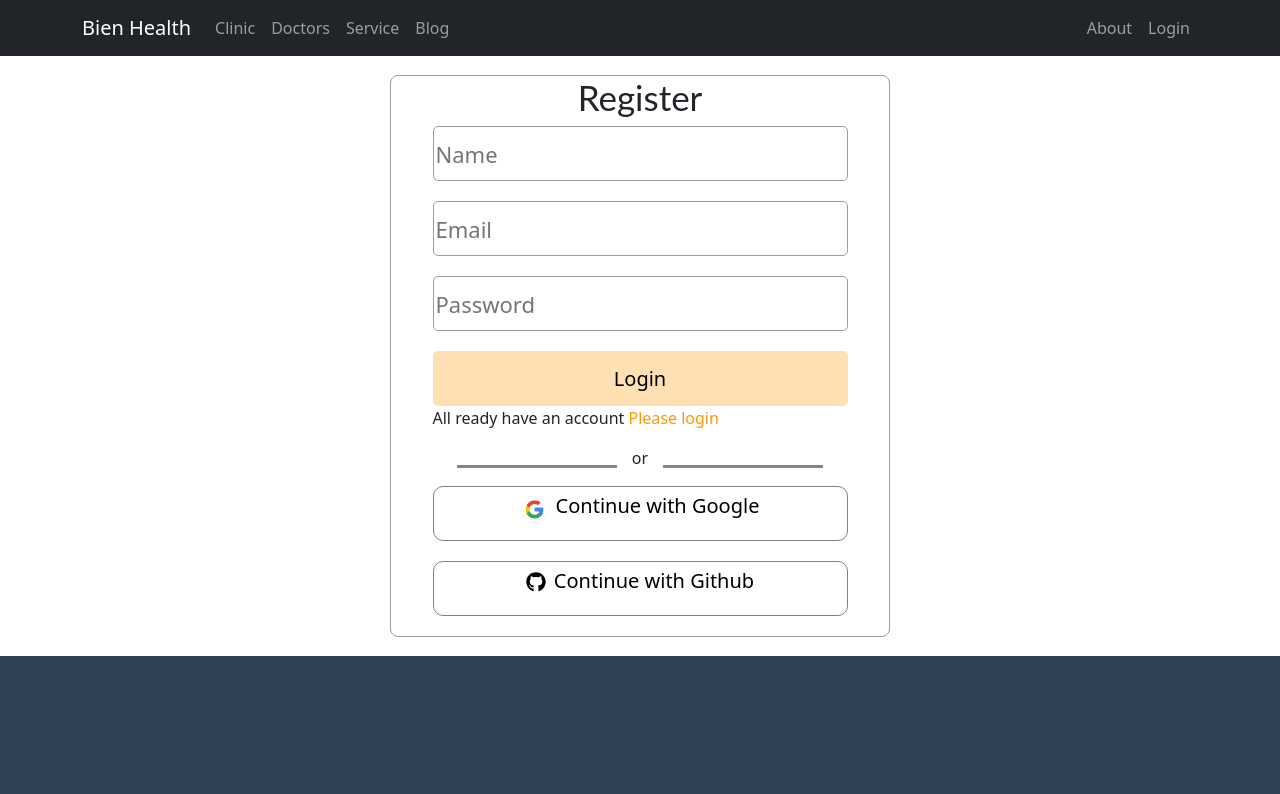
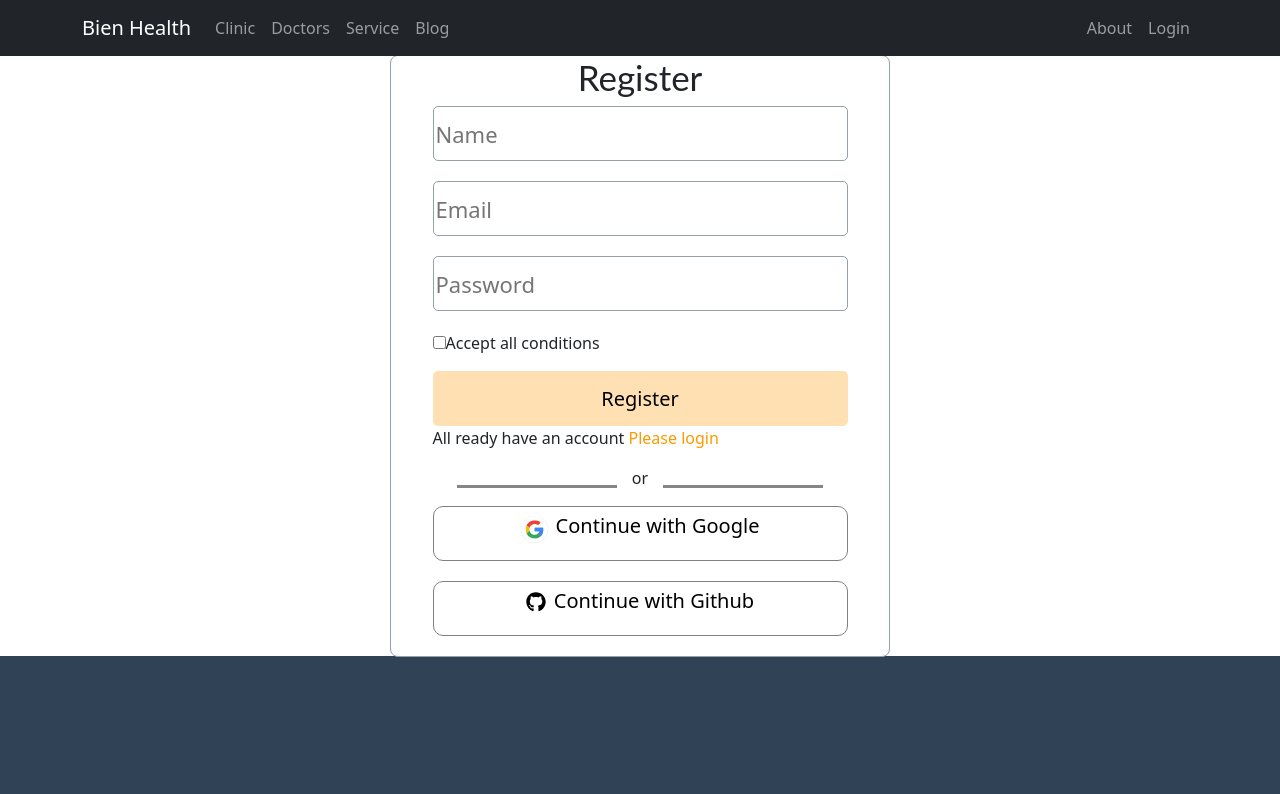
Before and after one commit to sheikhhasan124/bien-health, a React (Create React App) app: page /registration in a window 1280 px wide. Shown: the top 794 px of the page. Built offline with nearby package versions, Linux system fonts and the light colour scheme.

Commit message:
sign in with social media done

```diff
--- a/src/firebase_init.js
+++ b/src/firebase_init.js
@@ -1,5 +1,6 @@
 // Import the functions you need from the SDKs you need
 import { initializeApp } from "firebase/app";
+import {getAuth} from 'firebase/auth'
 // TODO: Add SDKs for Firebase products that you want to use
 // https://firebase.google.com/docs/web/setup#available-libraries
 
@@ -15,3 +16,6 @@ const firebaseConfig = {
 
 // Initialize Firebase
 const app = initializeApp(firebaseConfig);
+
+const auth = getAuth(app)
+export default auth;
--- a/src/pages/Login/Login.js
+++ b/src/pages/Login/Login.js
@@ -3,6 +3,7 @@ import { Link } from 'react-router-dom';
 import Logo from '../../imges/Google.svg'
 import { FaGithub } from "react-icons/fa";
 import './Login.css'
+import SocialAuth from '../SocialAuth/SocialAuth';
 
 const Login = () => {
     return (
@@ -23,19 +24,13 @@ const Login = () => {
 
               </form>
               <p>New to Bien-Health? <Link className='form-link' to="/registration">create an account</Link></p>
+              <p>Forget password? <span className="text-danger">Reset Password</span></p>
                <div className="form-horizontal">
                   <div className='hr'> </div>
                   <p>or</p>
                   <div className='hr'> </div>
                </div>
-                <div>
-                    <button className="google-btn">
-                      <img className='mb-2 pe-2' src={Logo} alt="" />
-                     <p>Continue with Google</p></button>
-                </div>
-                <div>
-                    <button className="google-btn"> <span className='mb-3 pe-2'><FaGithub/></span> <p>Continue with Github</p></button>
-                </div>
+               <SocialAuth/>
            </div>
         </div>
         </div>
--- a/src/pages/Registration/Registration.js
+++ b/src/pages/Registration/Registration.js
@@ -1,16 +1,35 @@
 import React from 'react';
-import { Link } from 'react-router-dom';
-import Logo from '../../imges/Google.svg'
-import { FaGithub } from "react-icons/fa";
+import { Link, Navigate, useNavigate } from 'react-router-dom';
+import { useCreateUserWithEmailAndPassword } from 'react-firebase-hooks/auth';
+import SocialAuth from '../SocialAuth/SocialAuth';
+import auth from '../../firebase_init';
+import { async } from '@firebase/util';
 
 
 const Registration = () => {
+    const [
+        createUserWithEmailAndPassword,
+        user,
+        loading,
+        error,
+      ] = useCreateUserWithEmailAndPassword(auth);
+
+     const navigate = useNavigate()
+    const handleFormSubmit= async(event)=>{
+        event.preventDefault()
+        const name = event.target.name.value;
+        const email = event.target.name.value;
+        const password = event.target.name.value;
+       await createUserWithEmailAndPassword(email, password)
+        // Navigate('/')
+        // console.log(name, email)
+    }
     return (
         <div className='form-section'>
              <div className='form-container'>
            <div>
            <h2 className='form-title'>Register</h2>
-              <form>
+              <form onSubmit={handleFormSubmit}>
                     <div className="input-group">
                        <input type="text" name="name" id="" placeholder='Name' required />
                     </div>
@@ -20,7 +39,11 @@ const Registration = () => {
                     <div className="input-group">
                         <input type="password" name="password" id="" placeholder='Password' required/>
                     </div>
-                    <input className='submit-btn' type="submit" value="Login" />
+                    <div className='mb-3'>
+                    <input type="checkbox" name="terms" id="" />
+                    <label htmlFor="terms">Accept all conditions</label>
+                    </div>
+                    <input className='submit-btn' type="submit" value="Register" />
               </form>
               <p>All ready have an account <Link className='form-link' to="/login">Please login</Link></p>
                <div className="form-horizontal">
@@ -28,14 +51,7 @@ const Registration = () => {
                   <p>or</p>
                   <div className='hr'> </div>
                </div>
-                <div>
-                    <button className="google-btn">
-                      <img className='mb-2 pe-2' src={Logo} alt="" />
-                     <p>Continue with Google</p></button>
-                </div>
-                <div>
-                    <button className="google-btn"> <span className='mb-3 pe-2'><FaGithub/></span> <p>Continue with Github</p></button>
-                </div>
+               <SocialAuth/>
            </div>
         </div>
         </div>
--- /dev/null
+++ b/src/pages/SocialAuth/SocialAuth.js
@@ -0,0 +1,23 @@
+import React from 'react';
+import Logo from '../../imges/Google.svg'
+import { FaGithub } from "react-icons/fa";
+import auth from '../../firebase_init';
+import { useSignInWithGoogle } from 'react-firebase-hooks/auth';
+
+const SocialAuth = () => {
+    const [signInWithGoogle, user, loading, error] = useSignInWithGoogle(auth);
+    return (
+        <div>
+             <div>
+                    <button onClick={()=>{signInWithGoogle()}} className="google-btn">
+                      <img className='mb-2 pe-2' src={Logo} alt="" />
+                     <p>Continue with Google</p></button>
+                </div>
+                <div>
+                    <button className="google-btn"> <span className='mb-3 pe-2'><FaGithub/></span> <p>Continue with Github</p></button>
+                </div>
+        </div>
+    );
+};
+
+export default SocialAuth;
```
